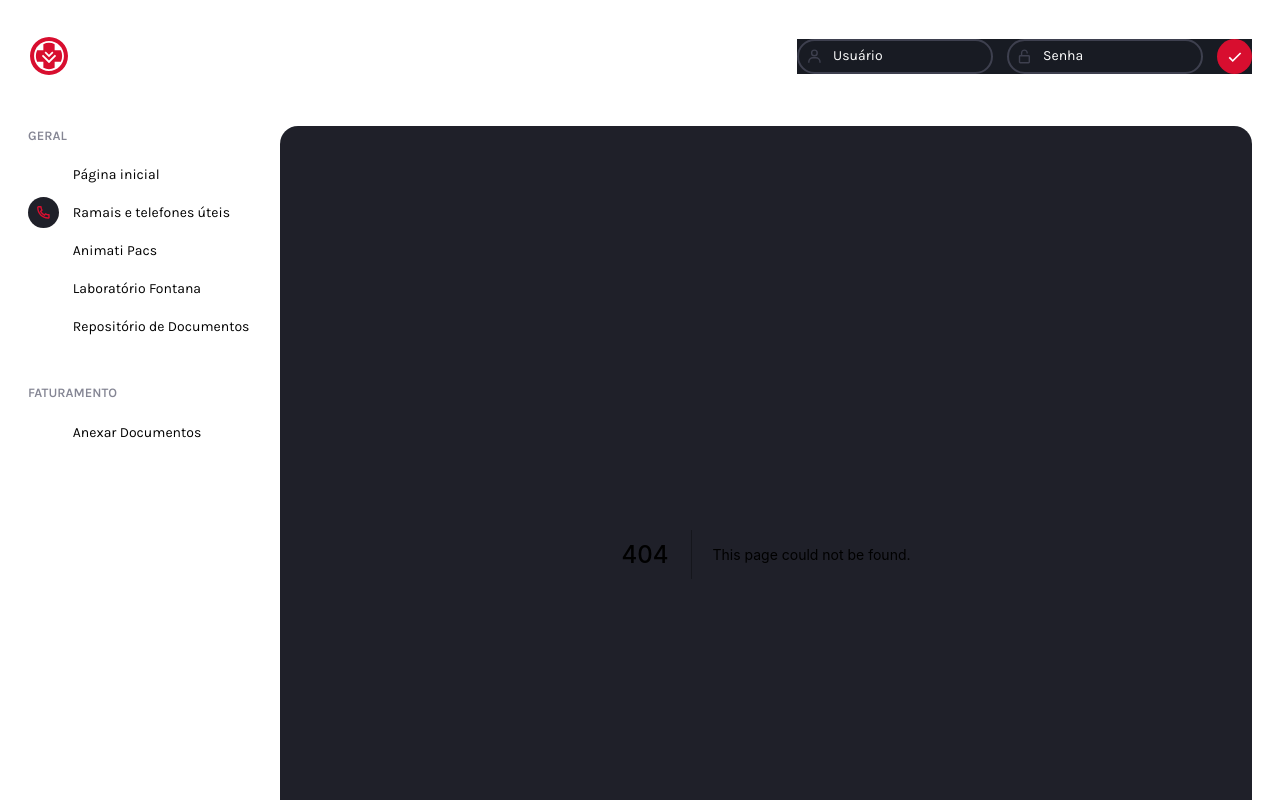
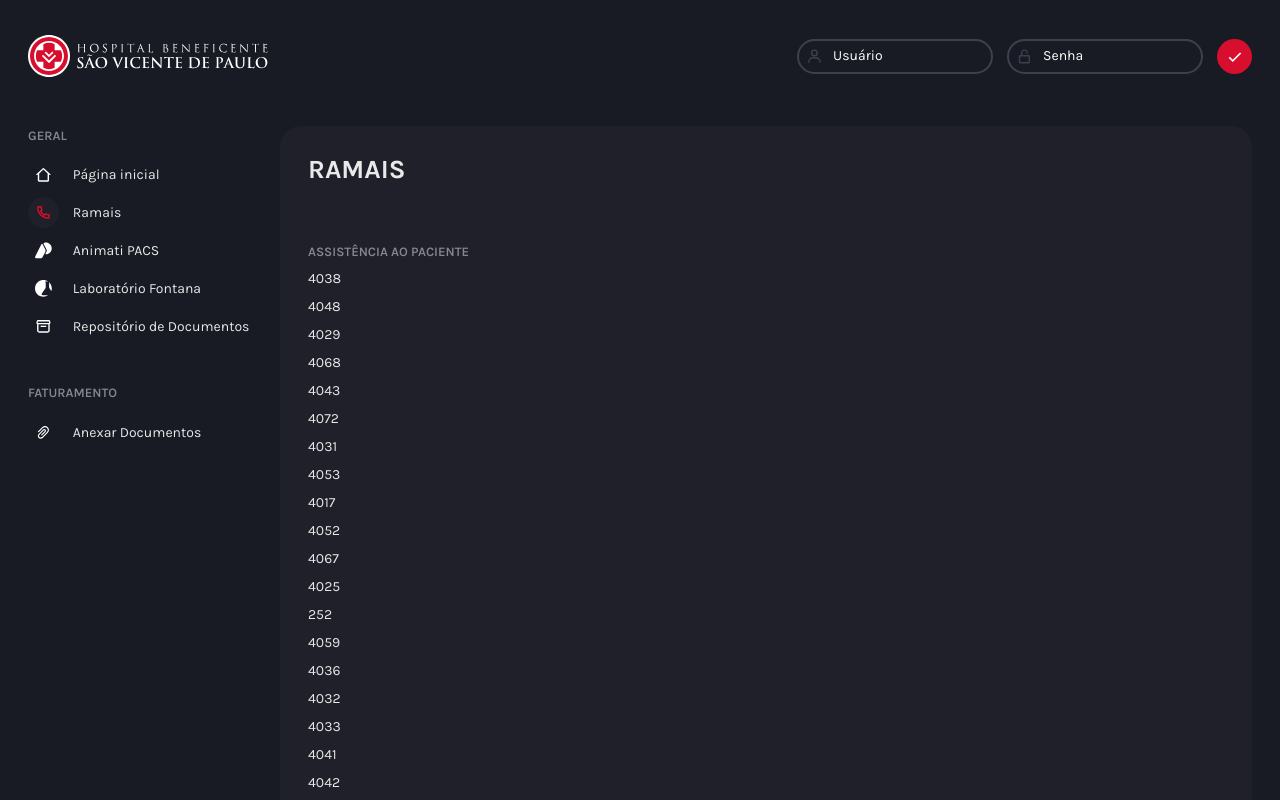
Before and after one commit to rafaelrenck/vico-web, a Next.js app: page /extensions in a window 1280 px wide. Before the commit this address had no page. Shown: the top 800 px of the page. Built offline with nearby package versions, Linux system fonts and the light colour scheme.

Commit message:
react-query config

```diff
--- a/package.json
+++ b/package.json
@@ -20,6 +20,7 @@
     "react-dom": "17.0.2",
     "react-hook-form": "^7.22.0",
     "react-icons": "^4.3.1",
+    "react-query": "^3.34.4",
     "yup": "^0.32.11"
   },
   "devDependencies": {
--- a/src/components/Layout.tsx
+++ b/src/components/Layout.tsx
@@ -35,7 +35,7 @@ export function Layout({ children }: RootProps) {
             direction="column"
             align="stretch"
             justify="flex-start"
-            borderRadius="18px"
+            borderRadius="1.5rem"
             bg="gray.800"
             p="2rem"
           >
--- a/src/components/Sidebar/NavLink.tsx
+++ b/src/components/Sidebar/NavLink.tsx
@@ -16,7 +16,7 @@ export function NavLink({ icon, href, children, ...rest }: NavLinkProps) {
 
   return (
     <Link href={href} passHref>
-      <ChakraLink display="flex" alignItems="center" {...rest}>
+      <ChakraLink display="flex" alignItems="center" {...rest} minH="2.2rem">
         <Icon
           as={icon}
           p="0.5rem"
--- a/src/components/Sidebar/SidebarNav.tsx
+++ b/src/components/Sidebar/SidebarNav.tsx
@@ -1,20 +1,27 @@
-import { Stack } from "@chakra-ui/react";
+import { Stack, Box } from "@chakra-ui/react";
 import { RiHome2Line, RiPhoneLine } from "react-icons/ri";
 import { BiBone, BiVial, BiBox } from "react-icons/bi";
 import { AiOutlinePaperClip } from "react-icons/ai";
 
-import { NavSection } from './NavSection'
-import { NavLink } from './NavLink'
+import { NavSection } from './NavSection';
+import { NavLink } from './NavLink';
 
+const AnimatiIcon = (props) => (
+  <svg xmlns="http://www.w3.org/2000/svg" xmlSpace="preserve" viewBox="0 0 32 32" height="1.2rem" width="2.2rem"><path fillRule="evenodd" clipRule="evenodd" fill="#FFFFFF" d="M7.181 30.809c-1.367 0-2.735.008-4.103-.002-2.647-.021-3.541-1.438-2.366-3.762C4.113 20.326 7.518 13.611 10.92 6.893c.449-.889.877-1.789 1.33-2.676.231-.453.36-1.011 1.038-1.035.714-.023 1.013.473 1.272.997 1.605 3.222 3.071 6.524 4.846 9.648 1.126 1.978.996 3.571-.096 5.487-1.836 3.225-3.444 6.578-5.097 9.902-.559 1.126-1.36 1.603-2.615 1.603-1.47 0-2.944-.01-4.417-.01z"/><path fillRule="evenodd" clipRule="evenodd" fill="#FFFFFF" d="M31.84 12.173c.047 6.134-4.943 11.23-10.836 11.142-1.27-.02-1.484-.376-.883-1.457.683-1.232 1.254-2.529 1.931-3.768.666-1.221.581-2.349-.054-3.576-1.874-3.631-3.645-7.314-5.53-10.939-.573-1.101-.316-1.509.811-1.878C24.457-.666 31.781 4.581 31.84 12.173z"/></svg>
+);
+
+const FontanaIcon = (props) => (
+  <svg xmlns="http://www.w3.org/2000/svg" xmlSpace="preserve" viewBox="0 0 32 32" height="1.2rem" width="2.2rem"><path fillRule="evenodd" clipRule="evenodd" fill="#FFFFFF" d="M14.678 0h.096c.699.164 1.4.129 2.099 0h.19c.058.11.163.073.252.079 1.759.127 3.442.559 5.056 1.262 1.013.442 1.979.965 2.971 1.712h-1.298c-1.367 0-2.734.004-4.102-.002-.327-.001-.518.156-.563.46-.045.295.111.532.399.548.63.035.679.423.678.917-.009 2.957-.011 5.914.001 8.871a3.151 3.151 0 0 1-.557 1.83c-2.391 3.578-4.765 7.166-7.144 10.751-.429.646-.391 1.117.174 1.644.577.537 1.259.841 2.065.84 3.259-.003 6.518-.001 9.776-.001h.477c-.03.072-.035.104-.053.12-.047.042-.098.08-.15.115-4.447 2.945-9.243 3.657-14.271 1.917-7.471-2.584-11.74-9.9-10.512-17.735C1.257 6.975 6.365 1.633 12.652.375c.674-.134 1.351-.25 2.026-.375zM31.949 17.747c-.227.41-.18.879-.278 1.317a22.532 22.532 0 0 1-.528 1.995c-.17.022-.188-.098-.234-.167-1.205-1.81-2.408-3.621-3.612-5.433-.251-.378-.405-.786-.405-1.247.002-3.179.001-6.357.002-9.536 0-.075.009-.15.018-.293.52.403.91.851 1.29 1.305 2.05 2.45 3.274 5.26 3.652 8.436.009.076-.007.162.097.188-.002 1.146-.002 2.291-.002 3.435z"/></svg>
+);
 
 export function SidebarNav() {
   return (
     <Stack spacing="3rem" align="flex-start">
       <NavSection title="Geral">
         <NavLink icon={RiHome2Line} href="/">Página inicial</NavLink>
-        <NavLink icon={RiPhoneLine} href="/extensions">Ramais e telefones úteis</NavLink>
-        <NavLink icon={BiBone} href="https://pacs.hsvosorio.com.br/">Animati Pacs</NavLink>
-        <NavLink icon={BiVial} href="http://laudos.fontanalaboratorioclinico.com.br/webscola/">Laboratório Fontana</NavLink>
+        <NavLink icon={RiPhoneLine} href="/extensions">Ramais</NavLink>
+        <NavLink icon={AnimatiIcon} href="https://pacs.hsvosorio.com.br/">Animati PACS</NavLink>
+        <NavLink icon={FontanaIcon} href="http://laudos.fontanalaboratorioclinico.com.br/webscola/">Laboratório Fontana</NavLink>
         <NavLink icon={BiBox} href="/repository">Repositório de Documentos</NavLink>
       </NavSection>
       <NavSection title="Faturamento">
--- a/src/pages/_app.tsx
+++ b/src/pages/_app.tsx
@@ -1,12 +1,16 @@
 import { AppProps } from 'next/app';
 import { ChakraProvider } from '@chakra-ui/react';
-import { theme } from '../styles/theme';
+import { QueryClient, QueryClientProvider} from 'react-query';
 import { SidebarDrawerProvider } from '../contexts/SidebarDrawerContext';
 
+import { theme } from '../styles/theme';
 import { Layout } from "../components/Layout";
+
+const queryClient = new QueryClient();
 
 function MyApp({ Component, pageProps }: AppProps) {
   return (
+    <QueryClientProvider client={queryClient}>
       <ChakraProvider theme={theme}>
         <SidebarDrawerProvider>
           <Layout>
@@ -14,6 +18,7 @@ function MyApp({ Component, pageProps }: AppProps) {
           </Layout>
         </SidebarDrawerProvider>
       </ChakraProvider>
+    </QueryClientProvider>
   )
 }
 
--- /dev/null
+++ b/src/pages/extensions.tsx
@@ -0,0 +1,114 @@
+
+import { Heading, Text, VStack, HStack } from '@chakra-ui/react';
+
+
+export default function Extensions() {
+  const extensions = [
+    {
+      section: "Assistência ao paciente",
+      extensions: [
+        { ramal: 4038, locate: "1º Andar" },
+        { ramal: 4048, locate: "1º Andar: Retaguarda" },
+        { ramal: 4029, locate: "3º Andar" },
+        { ramal: 4068, locate: "Ambulatório: Convênios" },
+        { ramal: 4043, locate: "Ambulatório: Covid-19" },
+        { ramal: 4072, locate: "Ambulatório: Endoscopia" },
+        { ramal: 4031, locate: "Ambulatório: Sala Amarela" },
+        { ramal: 4053, locate: "Ambulatório: Sala Vermelha" },
+        { ramal: 4017, locate: "Ambulatório: Tomografia" },
+        { ramal: 4052, locate: "Ambulatório: Triagem SUS" },
+        { ramal: 4067, locate: "Bloco Cirúrgico: Sala de Recuperação" },
+        { ramal: 4025, locate: "Centro Obstétrico" },
+        { ramal: 252,  locate: "Hemodiálise" },
+        { ramal: 4059, locate: "Pediatria" },
+        { ramal: 4036, locate: "Pediatria: Alojamento Conjunto" },
+        { ramal: 4032, locate: "Psiquiatria" },
+        { ramal: 4033, locate: "Psiquiatria: Consultório" },
+        { ramal: 4041, locate: "UTI 1" },
+        { ramal: 4042, locate: "UTI 1" },
+        { ramal: 4061, locate: "UTI 2" },
+      ],
+    },
+    {
+      section: "Recepções",
+      extensions: [
+        { ramal: 4035, locate: "CDI/Raio-X" },
+        { ramal: 4040, locate: "Convênios/Internação" },
+        { ramal: 4020, locate: "Emergência" },
+        { ramal: 4014, locate: "Policlínica" },
+        { ramal: 4015, locate: "Portaria" },
+        { ramal: 4050, locate: "UTI" },
+      ],
+    },
+    {
+      section: "Apoio",
+      extensions: [
+        { ramal: 4026, locate: "Almoxarifado" },
+        { ramal: 4028, locate: "Banco de Sangue" },
+        { ramal: 4010, locate: "CCIH" },
+        { ramal: 4054, locate: "CME 1º Andar" },
+        { ramal: 4051, locate: "CME 2º Andar" },
+        { ramal: 4056, locate: "Copa 1º Andar" },
+        { ramal: 4057, locate: "Copa 3º Andar" },
+        { ramal: 4069, locate: "Costura e Lavanderia" },
+        { ramal: 4011, locate: "Cozinha" },
+        { ramal: 4024, locate: "Farmácia" },
+        { ramal: 4066, locate: "Quarto dos médicos" },
+        { ramal: 4058, locate: "Quarto dos obstetras" },
+        { ramal: 4071, locate: "Quarto dos pediatras" },
+        { ramal: 4047, locate: "Radiologia" },
+      ],
+    },
+    {
+      section: "Administrativo",
+      extensions: [
+        { ramal: 4037, locate: "Diretoria", persons: ["Dr. Marco Pereira"] },
+        { ramal: 4045, locate: "Gerência Executiva", persons: ["Marcel"] },
+        { ramal: 4022, locate: "Assistência Social/Ouvidoria", persons: ["Paula"] },
+        { ramal: 4018, locate: "Autorizações de Convênios", persons: ["Celair", "Darcilene"] },
+        { ramal: 4013, locate: "Compras" },
+        { ramal: 4113, locate: "Compras", persons: ["Priscila"] },
+        { ramal: 4213, locate: "Compras", persons: ["Bianca"] },
+        { ramal: 4030, locate: "DTI/Informática", persons: ["Rafael"] },
+        { ramal: 4027, locate: "Farmácia", persons: ["Michelle"] },
+        { ramal: 4064, locate: "Faturamento" },
+        { ramal: 4164, locate: "Faturamento SUS", persons: ["Odete"] },
+        { ramal: 4264, locate: "Faturamento IPE", persons: ["Maria"] },
+        { ramal: 4364, locate: "Faturamento Convênios", persons: ["Jussara"] },
+        { ramal: 4016, locate: "Financeiro/Contabilidade", persons: ["Yasmin", "Emilin", "Sheron"] },
+        { ramal: 4063, locate: "Gerência do CDI", persons: ["Aline"] },
+        { ramal: 4023, locate: "Gerência da Enfermagem", persons: ["Catiuscia"] },
+        { ramal: 4046, locate: "Gerência da Higienização", persons: ["Desiree"] },
+        { ramal: 4049, locate: "Laudos", persons: ["Alessandra"] },
+        { ramal: 4021, locate: "Nutricão", persons: ["Andressa", "Gabriela"] },
+        { ramal: 4034, locate: "Planejamento/Licitações", persons: ["Renato"] },
+        { ramal: 4019, locate: "RH/Departamento Pessoal", persons: ["Josete", "Juciane"] },
+      ],
+    },
+  ]
+
+  return (
+    <>
+      <Heading size="lg" textTransform="uppercase" mb="4rem">Ramais</Heading>
+      <VStack
+        spacing="2rem"
+        alignItems="stretch"
+      >
+        {extensions.map((extensionSection) => (
+          <VStack key={extensionSection.section} alignItems="flex-start">
+            <Text fontWeight="semibold" color="gray.400" fontSize="small" textTransform="uppercase">
+              {extensionSection.section}
+            </Text>
+            {extensionSection.extensions.map((extension) => (
+              <HStack key={extension.ramal}>
+                <Text>
+                  {extension.ramal}
+                </Text>
+              </HStack>
+            ))}
+          </VStack>
+        ))}
+      </VStack>
+    </>
+  );
+}
--- a/src/pages/index.tsx
+++ b/src/pages/index.tsx
@@ -1,11 +1,9 @@
-
-import { Home } from "./general";
-
-
+import { Heading } from '@chakra-ui/react';
 
 export default function Root() {
   return (
     <>
+      <Heading size="lg" textTransform="uppercase" mb="4rem">Home</Heading>
     </>
   );
 }
```
Also changed, not shown: src/pages/billing/index.tsx (+20 -27 lines), src/pages/general/index.tsx (deleted, +0 -21 lines), src/pages/repository.tsx (added, +9 -0 lines), public/assets/logo.svg, 1 other file (tests, documents, lock files or other folders). Lines whose indentation alone changed are shown as unchanged.
